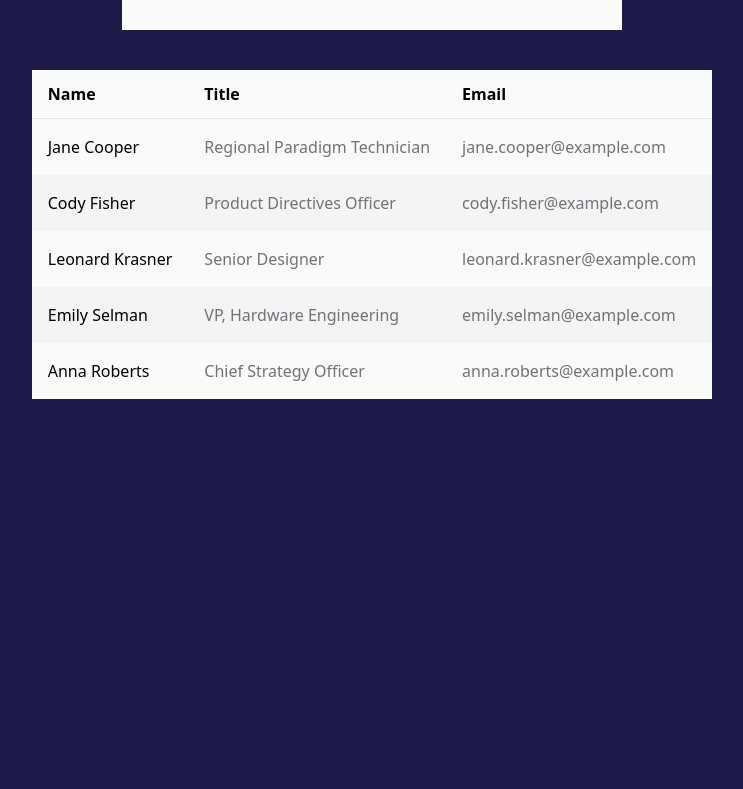
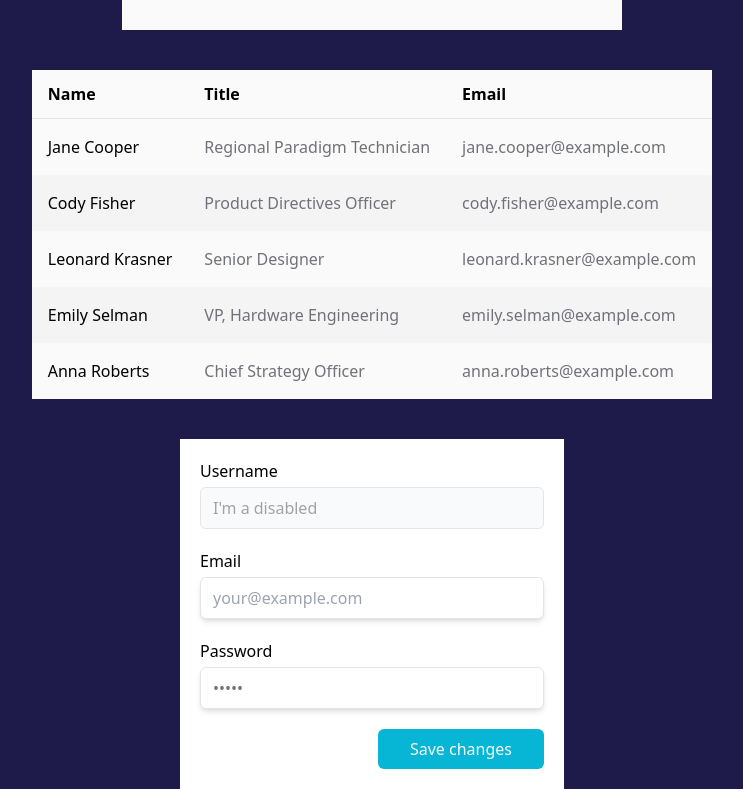
Before and after one commit to Lachicagladiadora/learning-tailwind, a React (Vite) app: page / in a window 1280 px wide. Shown: the part 708-1497 px from the top of the page, without its empty margins (268-1011 px from the left). Before the commit the page ends 1107 px from the top, so only its background shows below. Built offline with nearby package versions, Linux system fonts and the light colour scheme.

Commit message:
chore disabled and invalid class

```diff
--- a/src/App.jsx
+++ b/src/App.jsx
@@ -5,6 +5,7 @@ import { ButtonPrimary } from "./components/ButtonPrimary";
 import { ButtonActive } from "./components/ButtonActive";
 import { ContactsList } from "./components/ContactsList";
 import { PeopleTable } from "./components/PeopleTable";
+import { Form } from "./components/Form";
 
 
 const contactsListData = [
@@ -78,6 +79,7 @@ function App() {
         </div>
         <ContactsList contactsData={contactsListData} />
         <PeopleTable peopleList={peopleListData} />
+        <Form />
       </div>
     </div>
   );
--- /dev/null
+++ b/src/components/Form.jsx
@@ -0,0 +1,35 @@
+import { useState } from "react"
+
+export const Form = () => {
+  const [passwordValue, setPasswordValue] = useState('12345')
+  return (
+    <form action="" className="w-[384px] bg-white p-5 font-light flex flex-col justify-center gap-5">
+      <div className="w-full flex flex-col justify-center gap-1">
+        <label htmlFor="username">Username</label>
+        <input id="username" type="text" disabled
+          placeholder="Write a username"
+          value="I'm a disabled"
+          onChange={(e) => console.log(e.target.value)}
+          className="py-2 px-3 text-neutral-900/60 outline-none rounded-md border border-neutral-200 shadow-md disabled:text-neutral-400 disabled:bg-slate-50 disabled:cursor-not-allowed disabled:shadow-none" />
+      </div>
+      <div className="w-full flex flex-col justify-center gap-1">
+        <label htmlFor="email">Email</label>
+        <input id="email" type="email"
+          placeholder="your@example.com"
+          onChange={(e) => console.log(e.target.value)}
+          className="py-2 px-3 text-neutral-900/60 outline-none rounded-md border border-neutral-200 shadow-md focus:border-orange-500 active:border-amber-400 focus:ring focus:ring-lime-500 invalid:text-red-600 invalid:font-bold invalid:border-red-600 invalid:ring-red-600 invalid:focus:border-red-600 invalid:focus:ring-red-600" />
+      </div>
+      <div className="w-full flex flex-col justify-center gap-1">
+        <label htmlFor="password">Password</label>
+        <input id="password" type="password"
+          placeholder="Write a password"
+          value={passwordValue}
+          onChange={(e) => setPasswordValue(e.target.value)}
+          className="py-2 px-3 text-neutral-900/60 outline-none rounded-md border border-neutral-200 shadow-md focus:border-orange-500 active:border-amber-400 focus:ring focus:ring-lime-500" />
+      </div>
+      <div className="w-full flex justify-end">
+        <button type="submit" className="bg-cyan-500 px-8 py-2 rounded-md text-neutral-50">Save changes</button>
+      </div>
+    </form>
+  )
+}
```
